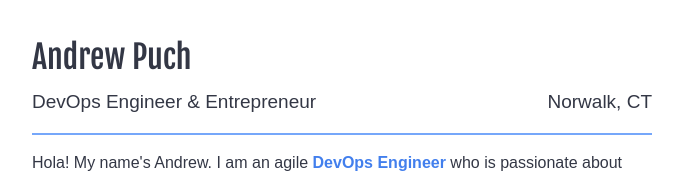
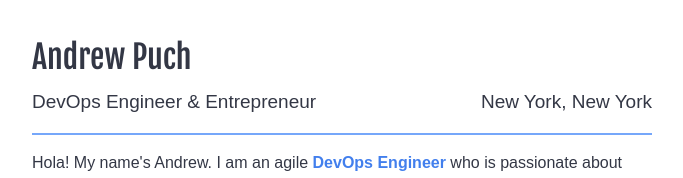
Before and after one commit to andrewpuch/personal-site, a plain HTML site: page index.html in a window 1280 px wide. Shown: the top 178 px of the page, without its empty margins (298-981 px from the left). Drawn offline with Linux system fonts and the light colour scheme; a web font is replaced by a local one.

Commit message:
Changed location to NYC

```diff
--- a/index.html
+++ b/index.html
@@ -26,7 +26,7 @@
     <body>
         <div class="wrapper one">
             <h1>Andrew Puch</h1>
-            <h3>DevOps Engineer &amp; Entrepreneur <span class="right">Norwalk, CT</span></h3>
+            <h3>DevOps Engineer &amp; Entrepreneur <span class="right">New York, New York</span></h3>
             <div style="clear:both;"></div>
             <div class="border-blue"></div>
             <p>
```
